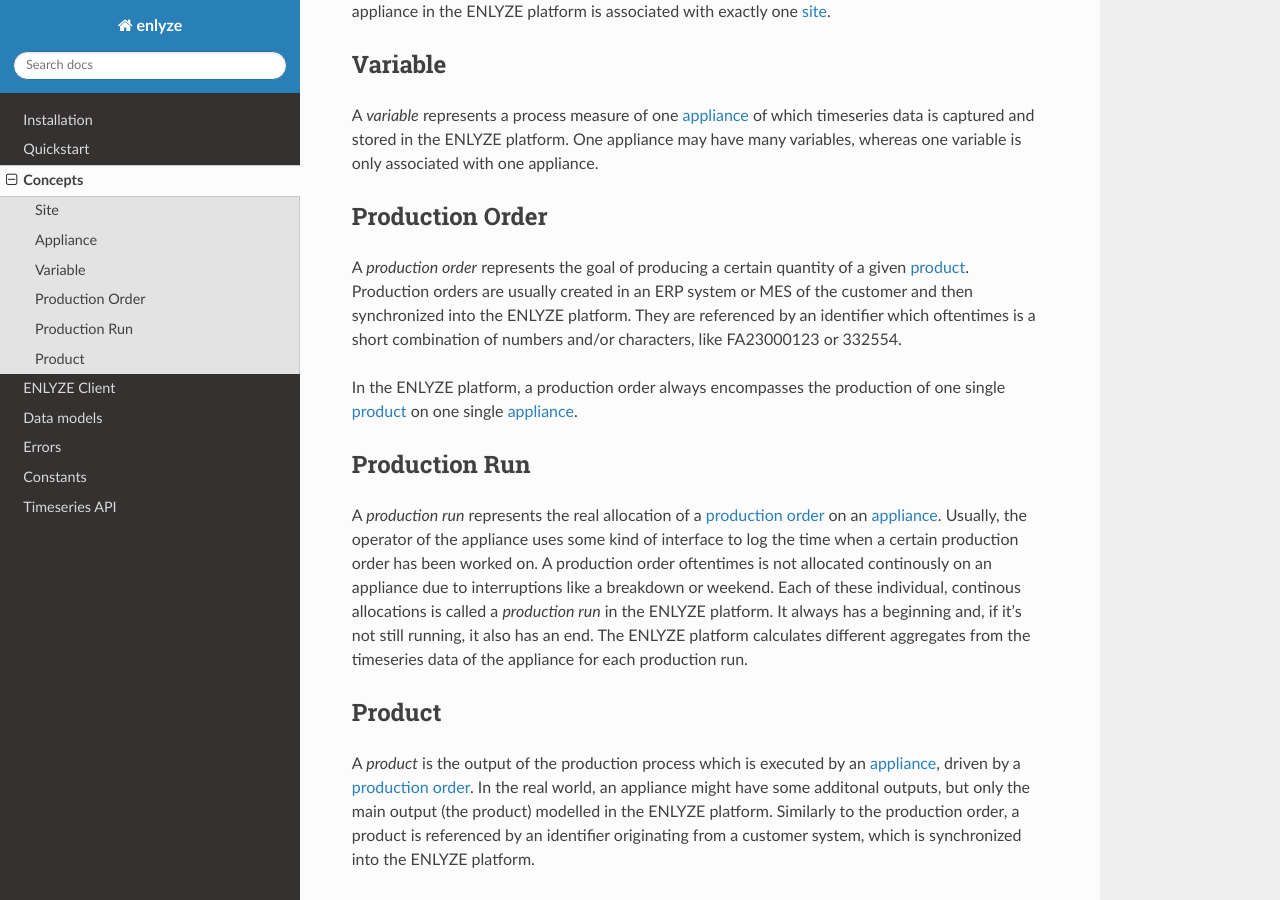
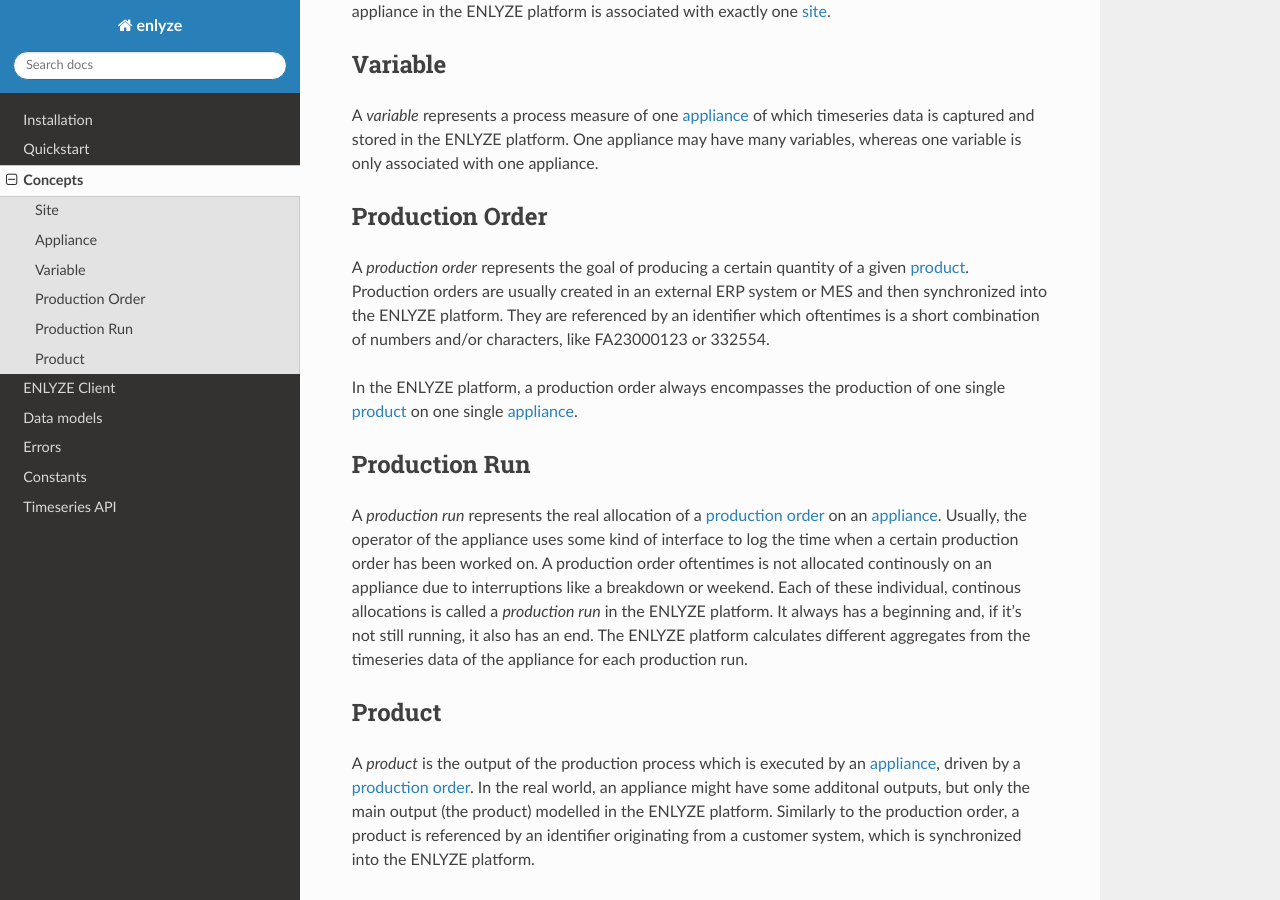
Before and after one commit to enlyze/enlyze-python, a Sphinx documentation site: the page built from docs/concepts.rst, in a window 1280 px wide and 900 px high, scrolled down 512 px. Built offline with Sphinx 7.4.7 and the Read the Docs theme 2.0.0, drawn with Linux system fonts in a browser that asks for light colours.

Commit message:
Update docs/concepts.rst

```diff
--- a/docs/concepts.rst
+++ b/docs/concepts.rst
@@ -40,8 +40,8 @@
 ----------------
 
 A *production order* represents the goal of producing a certain quantity of a
-given :ref:`product <product>`. Production orders are usually created in an ERP
-system or MES of the customer and then synchronized into the ENLYZE platform.
+given :ref:`product <product>`. Production orders are usually created in an external ERP
+system or MES and then synchronized into the ENLYZE platform.
 They are referenced by an identifier which oftentimes is a short combination of
 numbers and/or characters, like FA23000123 or 332554.
 
```
